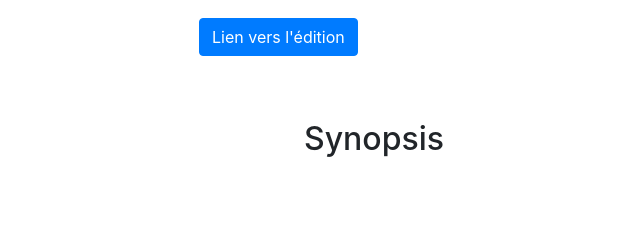
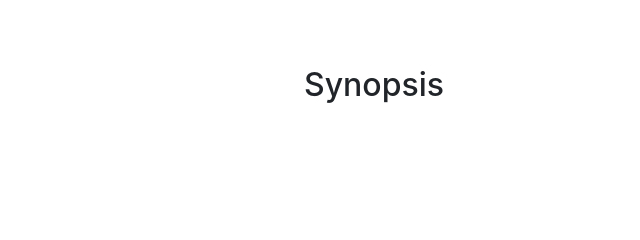
Before and after one commit to blardtony/movie-symfony, a Symfony app: template templates/movies/card.html.twig in a window 1280 px wide. Shown: the part 302-542 px from the top of the page, without its empty margins (266-906 px from the left). Run offline with Twig, Linux system fonts and the light colour scheme; the template is opened without the code that fills it, so the values that code supplies are empty; some libraries are stand-ins or nearby versions.

Commit message:
remove button in card.html.twig

```diff
--- a/templates/movies/card.html.twig
+++ b/templates/movies/card.html.twig
@@ -31,7 +31,6 @@
           {% endfor %}
         </p>
         <p>Pays : {{movie.country}}</p>
-        <p><button type="button" class="btn btn-primary" href="{{path('admin_movies_edit', {id: movie.id})}}">Lien vers l'édition</button></p>
       </div>
     </div>
     <div class="row mt-5">
```
